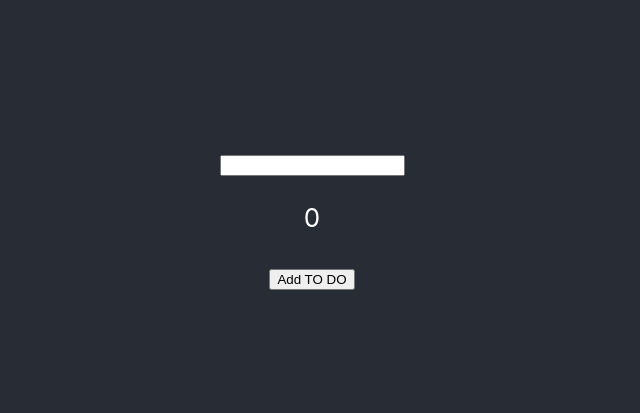
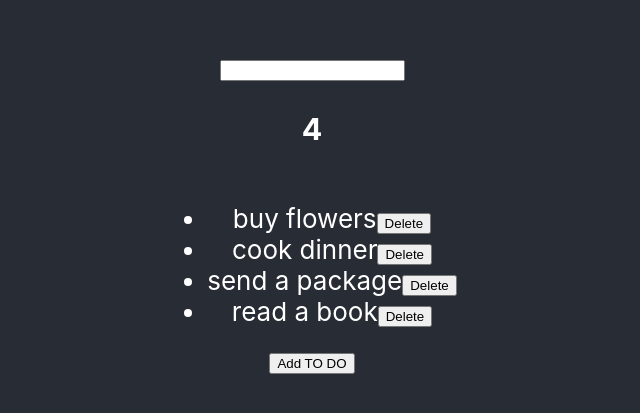
Before and after one commit to fendiana/react-homework, a React (Create React App) app: page / in a window 1280 px wide. Shown: the part 183-596 px from the top of the page, without its empty margins (328-968 px from the left). Built offline with nearby package versions, Linux system fonts and the light colour scheme.

Commit message:
React 3hw and practice

```diff
--- a/package.json
+++ b/package.json
@@ -11,6 +11,7 @@
     "react": "^19.3.0",
     "react-dom": "^19.3.0",
     "react-scripts": "5.0.1",
+    "uuid": "^14.0.2",
     "web-vitals": "^2.1.4"
   },
   "scripts": {
--- a/src/App.js
+++ b/src/App.js
@@ -1,5 +1,4 @@
 import ListComponent from "./ListComponent";
-import CounterComponent from "./CounterComponent";
 
 import "./App.css";
 
--- a/src/FirstComponent.js
+++ /dev/null
@@ -1,5 +0,0 @@
-// const FirstComponent = () => {
-//   return <div>The first component is here</div>;
-// };
-
-// export default FirstComponent;
--- a/src/ListComponent.js
+++ b/src/ListComponent.js
@@ -1,14 +1,25 @@
 import { useState } from "react";
+import { v4 as uuidv4 } from "uuid";
 import ListItemComponent from "./ListItemComponent";
-import CounterComponent from "./CounterComponent";
 
 const ListComponent = () => {
-  const [input, setInput] = useState([""]);
-  const [item, setItem] = useState([]);
+  const [input, setInput] = useState("");
+  const [item, setItem] = useState([
+    { id: uuidv4(), note: "buy flowers" },
+    { id: uuidv4(), note: "cook dinner" },
+    { id: uuidv4(), note: "send a package" },
+    { id: uuidv4(), note: "read a book" },
+  ]);
 
-  const onClickHandler = (input) => {
-    const updatedElement = [...item, input];
-    setItem(updatedElement);
+  const onClickHandler = () => {
+    if (!input.trim()) {
+      return;
+    }
+
+    const newNote = { id: uuidv4(), note: input };
+
+    const updatedNote = [...item, newNote];
+    setItem(updatedNote);
     setInput("");
   };
 
@@ -17,26 +28,36 @@ const ListComponent = () => {
     setInput(value);
   };
 
-  const enterHandler = (event) => {
-    event.preventDefault();
+  const onEnterHandler = (e) => {
+    if (e.key === "Enter") {
+      onClickHandler();
+    }
+  };
+
+  const onDeleteHandler = (id) => {
+    const updatedItems = item.filter((item) => item.id !== id);
+    setItem(updatedItems);
   };
 
   return (
     <>
-      <form onSubmit={enterHandler}>
-        <input onChange={onChangeHandler} value={input} />
-
-        <CounterComponent count={item.length} />
-
-        <ul>
-          {item.map((element) => (
-            <ListItemComponent element={element} />
-          ))}
-        </ul>
-        <button type="submit" onClick={() => onClickHandler(input)}>
-          Add TO DO
-        </button>
-      </form>
+      <input
+        onKeyDown={onEnterHandler}
+        onChange={onChangeHandler}
+        value={input}
+      />
+      <h3>{item.length}</h3>
+      <ul>
+        {item.map((item) => (
+          <ListItemComponent
+            key={item.id}
+            id={item.id}
+            item={item.note}
+            onDelete={onDeleteHandler}
+          />
+        ))}
+      </ul>
+      <button onClick={onClickHandler}>Add TO DO</button>
     </>
   );
 };
--- a/src/ListItemComponent.js
+++ b/src/ListItemComponent.js
@@ -1,7 +1,12 @@
+import React from "react";
+
 const ListItemComponent = (props) => {
   return (
     <>
-      <li key={`${props.element}`}>{props.element}</li>
+      <li>
+        {props.item}
+        <button onClick={() => props.onDelete(props.id)}>Delete</button>
+      </li>
     </>
   );
 };
```
Also changed, not shown: src/GrandChindComponent.js (added, +14 -0 lines), src/RenderComponent.js (added, +41 -0 lines), src/TodosList.js (added, +13 -0 lines), 1 other file (tests, documents, lock files or other folders).
